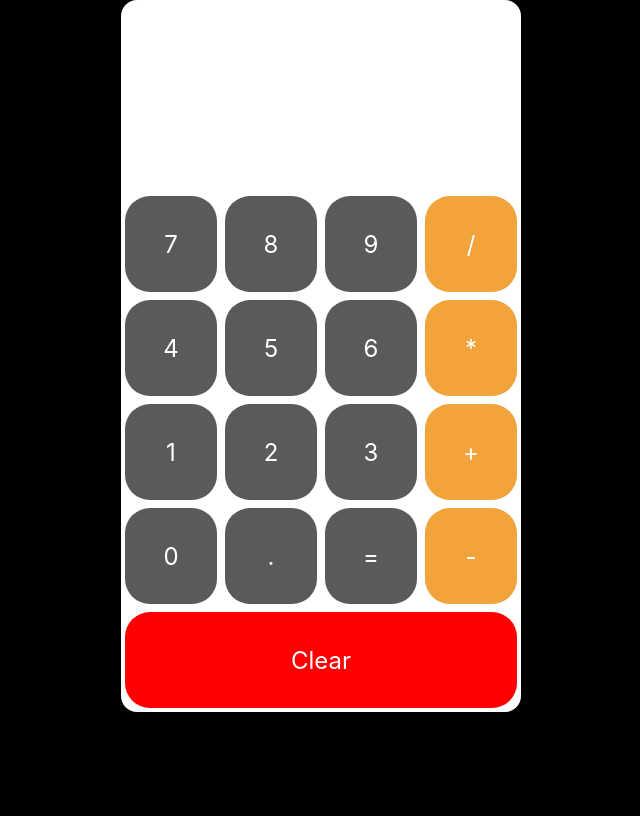
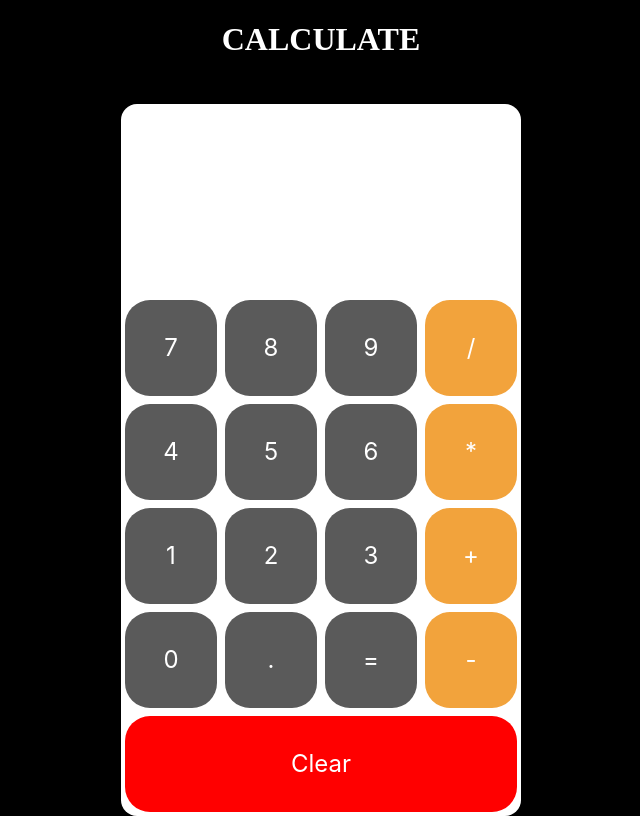
Before and after one commit to shree0007/calculator_react, a React (Create React App) app: page / in a window 1280 px wide. Shown: the whole page, without its empty margins (319-959 px from the left). Built offline with nearby package versions, Linux system fonts and the light colour scheme.

Commit message:
minor fixes and README updated

```diff
--- a/src/App.css
+++ b/src/App.css
@@ -13,6 +13,13 @@ body {
   background-color: white;
   width: 400px;
   border-radius: 16px;
+  margin-top: 1.5rem;
+}
+
+h1 {
+  color: white;
+  text-align: center;
+  font-family: 'Times New Roman', Times, serif
 }
 
 .row {
--- a/src/App.js
+++ b/src/App.js
@@ -10,7 +10,7 @@ const App = () => {
   const [result, setResult] = useState("")
 
   const addToText = (val) => {
-    setText((text) => [...text, val + " "]);
+    setText((text) => [...text, val]);
   };
 
   const calculateResult = () => {
@@ -26,6 +26,7 @@ const App = () => {
 
   const buttonColor = "#f2a33c";
   return (
+    <div><h1>CALCULATE</h1>
       <div className="App">
         <div className='calc-wrapper'>
           <Input text={text} result={result} />
@@ -56,6 +57,7 @@ const App = () => {
           <Button symbol="Clear" color="red" handleClick={resetInput} />
         </div>
       </div>
+    </div>
   );
 }
 
--- a/src/components/Button.css
+++ b/src/components/Button.css
@@ -9,5 +9,6 @@
     flex: 1;
     margin: 4px;
     border-radius: 25px;
+    cursor: pointer;
 
 }
--- a/src/components/Input.js
+++ b/src/components/Input.js
@@ -5,7 +5,7 @@ const Input = ({ text, result }) => {
     return (
         <div className='input-wrapper'>
             <div className='result'>
-                <h1>{result}</h1>
+                <h2>{result}</h2>
             </div>
             <div className='text'>
                 <h3>{text}</h3>
```
Also changed, not shown: 1 other file (tests, documents, lock files or other folders). Lines whose indentation alone changed are shown as unchanged.
